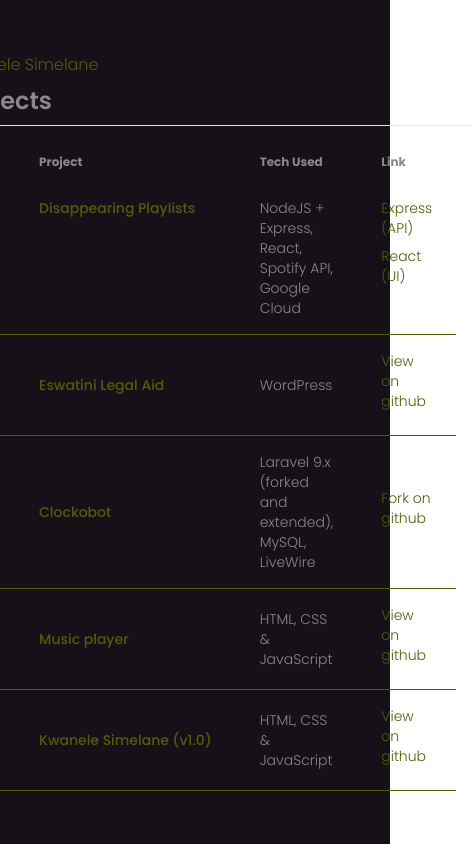
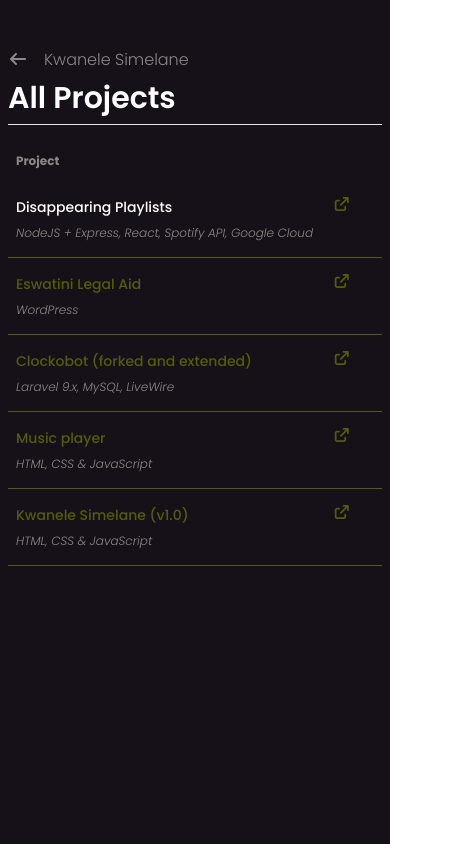
Before and after one commit to kwanele-simelane/my-profile-2-0, a React (Vite) app: page /archive in a window 390 px wide. Shown: the whole page, 472 px wide, since content can reach past the window. Built offline with nearby package versions, Linux system fonts and the light colour scheme.

Commit message:
Updated 'projects archive' to be mobile responsive

```diff
--- a/src/views/Archive.jsx
+++ b/src/views/Archive.jsx
@@ -1,13 +1,16 @@
 import React from "react";
-import { faArrowLeft } from "@fortawesome/free-solid-svg-icons";
+import {
+  faArrowLeft,
+  faArrowRightLong,
+  faExternalLink,
+} from "@fortawesome/free-solid-svg-icons";
 import { FontAwesomeIcon } from "@fortawesome/react-fontawesome";
 
 const Archive = () => {
   return (
-    <div className="flex items-center justify-center min-h-screen bg-dark text-text font-light">
-      <div>
-        <div className="mb-2">
-          <p className="text-left text-primary mb-2">
+    <div className="min-h-screen bg-dark text-text font-light pt-12 px-2">
+      <div className="mb-2 mx-auto w-full sm:!w-1/2">
+        <p className="text-left text-text mb-2">
           <FontAwesomeIcon
             onClick={() => history.back()}
             icon={faArrowLeft}
@@ -16,127 +19,121 @@ const Archive = () => {
           Kwanele Simelane
         </p>
 
-          <h2 className="text-left font-semibold text-2xl">All Projects</h2>
+        <h2 className="text-left font-semibold text-3xl text-white">All Projects</h2>
       </div>
 
-        <hr className="mb-4" />
+      <hr className="mb-4 mx-auto w-full sm:!w-1/2" />
 
-        <div className="relative overflow-x-auto px-4">
-          <table className="w-full text-sm text-left rtl:text-right">
+      <div className="relative overflow-x-auto mx-auto w-full sm:!w-1/2">
+        <table className="w-full overflow-x-scroll text-sm text-left rtl:text-right">
           <thead className="text-xs text-text">
             <tr>
-                <th scope="col" className="px-6 py-3">
+              <th scope="col" className="px-2 py-3 hidden sm:block">
                 Year
               </th>
-                <th scope="col" className="px-6 py-3">
+              <th scope="col" className="px-2 py-3">
                 Project
-                </th>
-                <th scope="col" className="px-6 py-3">
-                  Tech Used
-                </th>
-                <th scope="col" className="px-6 py-3">
-                  Link
               </th>
             </tr>
           </thead>
           <tbody>
-              <tr className="border-b !border-primary align-top">
-                <td className="px-6 py-4">2025</td>
+            <tr className="relative border-b !border-primary align-top">
+              <td className="px-2 py-4 hidden sm:block">2025</td>
               <th
                 scope="row"
-                  className="px-6 py-4 font-medium text-primary whitespace-nowrap dark:text-white">
-                  Disappearing Playlists
+                className="px-2 py-4 font-medium text-white whitespace-nowrap">
+                Disappearing Playlists{" "}
+                <a
+                  href="https://github.com/kwanele-simelane/playlists-server"
+                  target="_blank">
+                  <FontAwesomeIcon
+                    icon={faExternalLink}
+                    className="cursor-pointer ml-4 text-primary absolute right-8"
+                  />
+                </a>
+                <span className="block font-light italic text-xs mt-2 text-text">
+                  NodeJS + Express, React, Spotify API, Google Cloud
+                </span>
               </th>
-                <td className="px-6 py-4">
-                  NodeJS + Express, React, Spotify API, Google Cloud
-                </td>
-                <td className="px-6 py-4">
-                  <a
-                    className="block mb-2 hover:underline !text-primary"
-                    href="https://github.com/kwanele-simelane/playlists-server">
-                    Express (API)
-                  </a>
-                  <a
-                    target="_blank"
-                    className="block mb-2 hover:underline !text-primary"
-                    href="https://github.com/kwanele-simelane/temporary-playlist">
-                    React (UI)
-                  </a>
-                </td>
             </tr>
-              <tr className="border-b !border-primary">
-                <td className="px-6 py-4">2024</td>
+            <tr className="relative border-b !border-primary">
+              <td className="px-2 py-4 hidden sm:block">2024</td>
               <th
                 scope="row"
-                  className="px-6 py-4 font-medium text-primary whitespace-nowrap dark:text-white">
-                  Eswatini Legal Aid
+                className="px-2 py-4 font-medium text-primary whitespace-nowrap dark:text-white">
+                Eswatini Legal Aid{" "}
+                <a
+                  href="https://github.com/kwanele-simelane/ela-wordpress"
+                  target="_blank">
+                  <FontAwesomeIcon
+                    icon={faExternalLink}
+                    className="cursor-pointer ml-4 text-primary absolute right-8"
+                  />
+                </a>
+                <span className="block font-light italic text-xs mt-2 text-text">
+                  WordPress
+                </span>
               </th>
-                <td className="px-6 py-4">WordPress</td>
-                <td className="px-6 py-4">
-                  <a
-                    target="_blank"
-                    className="block mb-2 hover:underline !text-primary"
-                    href="https://github.com/kwanele-simelane/ela-wordpress">
-                    View on github
-                  </a>
-                </td>
             </tr>
-              <tr className="border-b !border-primary">
-                <td className="px-6 py-4">2024</td>
+            <tr className="relative border-b !border-primary">
+              <td className="px-2 py-4 hidden sm:block">2024</td>
               <th
                 scope="row"
-                  className="px-6 py-4 font-medium text-primary whitespace-nowrap dark:text-white">
-                  Clockobot
+                className="px-2 py-4 font-medium text-primary whitespace-nowrap dark:text-white">
+                Clockobot (forked and extended){" "}
+                <a
+                  href="https://github.com/kwanele-simelane/clockobot"
+                  target="_blank">
+                  <FontAwesomeIcon
+                    icon={faExternalLink}
+                    className="cursor-pointer ml-4 text-primary absolute right-8"
+                  />
+                </a>
+                <span className="block font-light italic text-xs mt-2 text-text">
+                  Laravel 9.x, MySQL, LiveWire
+                </span>
               </th>
-                <td className="px-6 py-4">
-                  Laravel 9.x (forked and extended), MySQL, LiveWire
-                </td>
-                <td className="px-6 py-4">
-                  <a
-                    target="_blank"
-                    className="block mb-2 hover:underline !text-primary"
-                    href="https://github.com/kwanele-simelane/clockobot">
-                    Fork on github
-                  </a>
-                </td>
             </tr>
-              <tr className="border-b !border-primary">
-                <td className="px-6 py-4">2022</td>
+            <tr className="relative border-b !border-primary">
+              <td className="px-2 py-4 hidden sm:block">2022</td>
               <th
                 scope="row"
-                  className="px-6 py-4 font-medium text-primary whitespace-nowrap dark:text-white">
-                  Music player
+                className="px-2 py-4 font-medium text-primary whitespace-nowrap dark:text-white">
+                Music player{" "}
+                <a
+                  href="https://github.com/kwanele-simelane/music-player"
+                  target="_blank">
+                  <FontAwesomeIcon
+                    icon={faExternalLink}
+                    className="cursor-pointer ml-4 text-primary absolute right-8"
+                  />
+                </a>
+                <span className="block font-light italic text-xs mt-2 text-text">
+                  HTML, CSS & JavaScript
+                </span>
               </th>
-                <td className="px-6 py-4">HTML, CSS & JavaScript</td>
-                <td className="px-6 py-4">
-                  <a
-                    target="_blank"
-                    className="block mb-2 hover:underline !text-primary"
-                    href="https://github.com/kwanele-simelane/music-player">
-                    View on github
-                  </a>
-                </td>
             </tr>
-              <tr className="border-b !border-primary">
-                <td className="px-6 py-4">2022</td>
+            <tr className="relative border-b !border-primary">
+              <td className="px-2 py-4 hidden sm:block">2022</td>
               <th
                 scope="row"
-                  className="px-6 py-4 font-medium text-primary whitespace-nowrap dark:text-white">
-                  Kwanele Simelane (v1.0)
+                className="px-2 py-4 font-medium text-primary whitespace-nowrap dark:text-white">
+                Kwanele Simelane (v1.0){" "}
+                <a
+                  href="https://github.com/kwanele-simelane/my-profile"
+                  target="_blank">
+                  <FontAwesomeIcon
+                    icon={faExternalLink}
+                    className="cursor-pointer ml-4 text-primary absolute right-8"
+                  />
+                </a>
+                <span className="block font-light italic text-xs mt-2 text-text">
+                  HTML, CSS & JavaScript
+                </span>
               </th>
-                <td className="px-6 py-4">HTML, CSS & JavaScript</td>
-                <td className="px-6 py-4">
-                  <a
-                    target="_blank"
-                    className="block mb-2 hover:underline !text-primary"
-                    href="https://github.com/kwanele-simelane/my-profile">
-                    View on github
-                  </a>
-                </td>
             </tr>
           </tbody>
         </table>
-        </div>
       </div>
     </div>
   );
```
Lines whose indentation alone changed are shown as unchanged.
